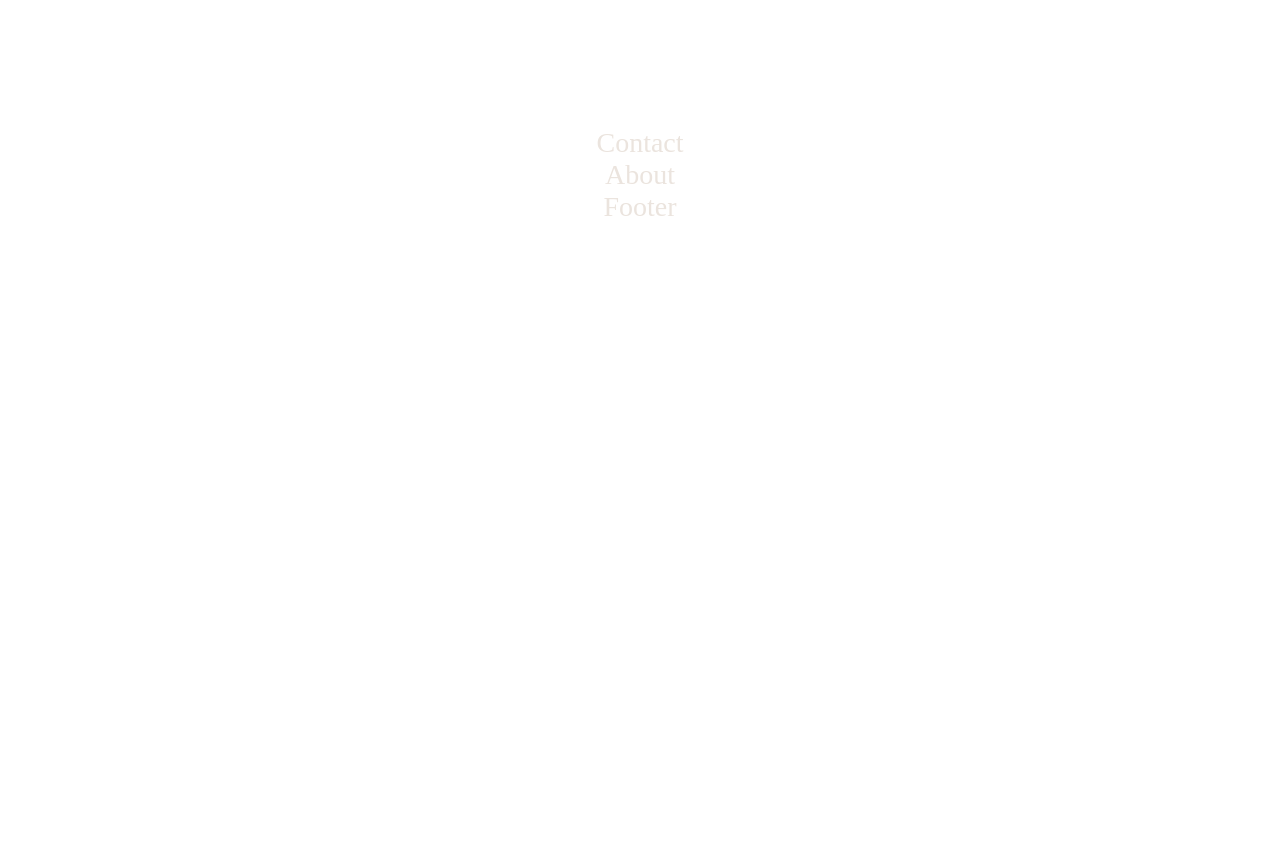
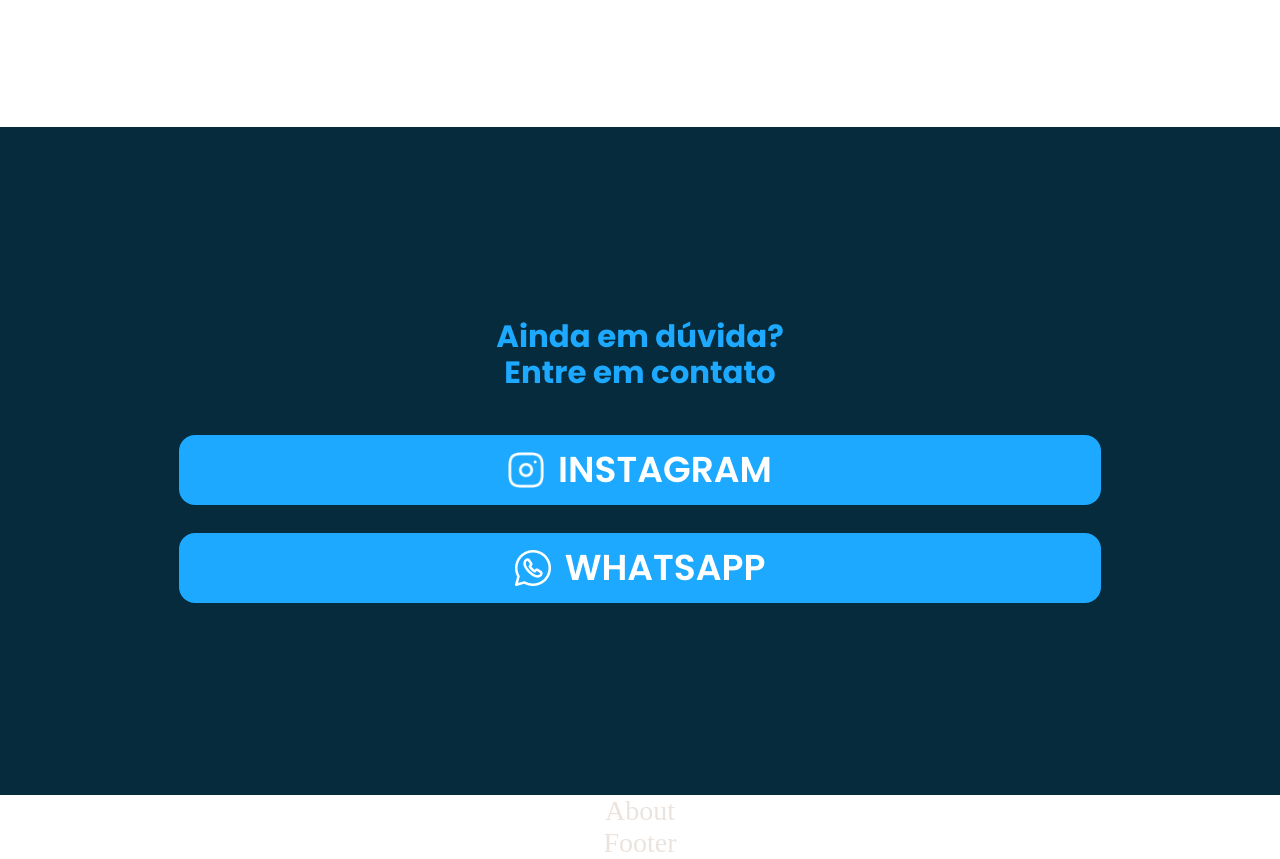
Before and after one commit to DevPBDias/Max-Training-LP, a React (Vite) app: page / in a window 1280 px wide. Shown: the part 10620-11479 px from the top of the page. Before the commit the page ends 10843 px from the top, so only its background shows below. Built offline with nearby package versions, Linux system fonts and the light colour scheme.

Commit message:
feat: added contact component and styles

```diff
--- /dev/null
+++ b/src/components/contact/BtnContact.tsx
@@ -0,0 +1,23 @@
+type IBtnProps = {
+  text: string,
+  icon: string,
+  link: string,
+};
+
+function BtnContact({ text, icon, link }: IBtnProps) {
+  return (
+    <a
+      href={ link }
+      className="btn-contact"
+    >
+      <img
+        src={ icon }
+        alt={ icon }
+        className="icon-contact"
+      />
+      <p className="text-link">{text}</p>
+    </a>
+  );
+}
+
+export default BtnContact;
--- a/src/components/contact/Contact.tsx
+++ b/src/components/contact/Contact.tsx
@@ -1,6 +1,29 @@
+import BtnContact from './BtnContact';
+import instagramIcon from '../../assets/icons/instagram.png';
+import whatsappIcon from '../../assets/icons/zap.png';
+import './styles.css';
+
 function Contact() {
   return (
-    <div>Contact</div>
+    <section className="contact-section">
+      <section className="content-container">
+        <h1 className="title-contact">
+          Ainda em dúvida?
+          <br />
+          Entre em contato
+        </h1>
+        <BtnContact
+          link="https://www.instagram.com/olemidia/"
+          text="instagram"
+          icon={ instagramIcon }
+        />
+        <BtnContact
+          link="https://www.instagram.com/olemidia/"
+          text="whatsapp"
+          icon={ whatsappIcon }
+        />
+      </section>
+    </section>
   );
 }
 
--- /dev/null
+++ b/src/components/contact/styles.css
@@ -0,0 +1,55 @@
+.contact-section {
+    background-color: #052B3D;
+}
+
+.content-container {
+    padding-block: 15%;
+    display: flex;
+    flex-flow: column nowrap;
+    justify-content: center;
+    justify-items: center;
+    align-items: center;
+    width: 80%;
+    margin: auto;
+}
+
+.title-contact {
+    color: #1CA9FF;
+    text-align: center;
+    font-family: 'Poppins', sans-serif;
+    font-size: 1.1rem;
+    font-style: normal;
+    font-weight: 700;
+    line-height: 1.3rem;
+    margin-bottom: .5em;
+}
+
+.btn-contact {
+    border-radius: 16px;
+    background: #1CA9FF;
+    display: flex;
+    flex-flow: row nowrap;
+    justify-content: center;
+    justify-items: center;
+    align-items: center;
+    width: 90%;
+    height: 2.5em;
+    margin-top: 1em;
+    gap: 0.5em;
+}
+
+.icon-contact {
+    width: 36px;
+    height: 36px;
+    flex-shrink: 0;
+}
+
+.text-link {
+    color: #FFF;
+    font-family: 'Poppins', sans-serif;
+    font-size: 36px;
+    font-style: normal;
+    font-weight: 600;
+    line-height: 48px;
+    text-transform: uppercase;
+}
```
